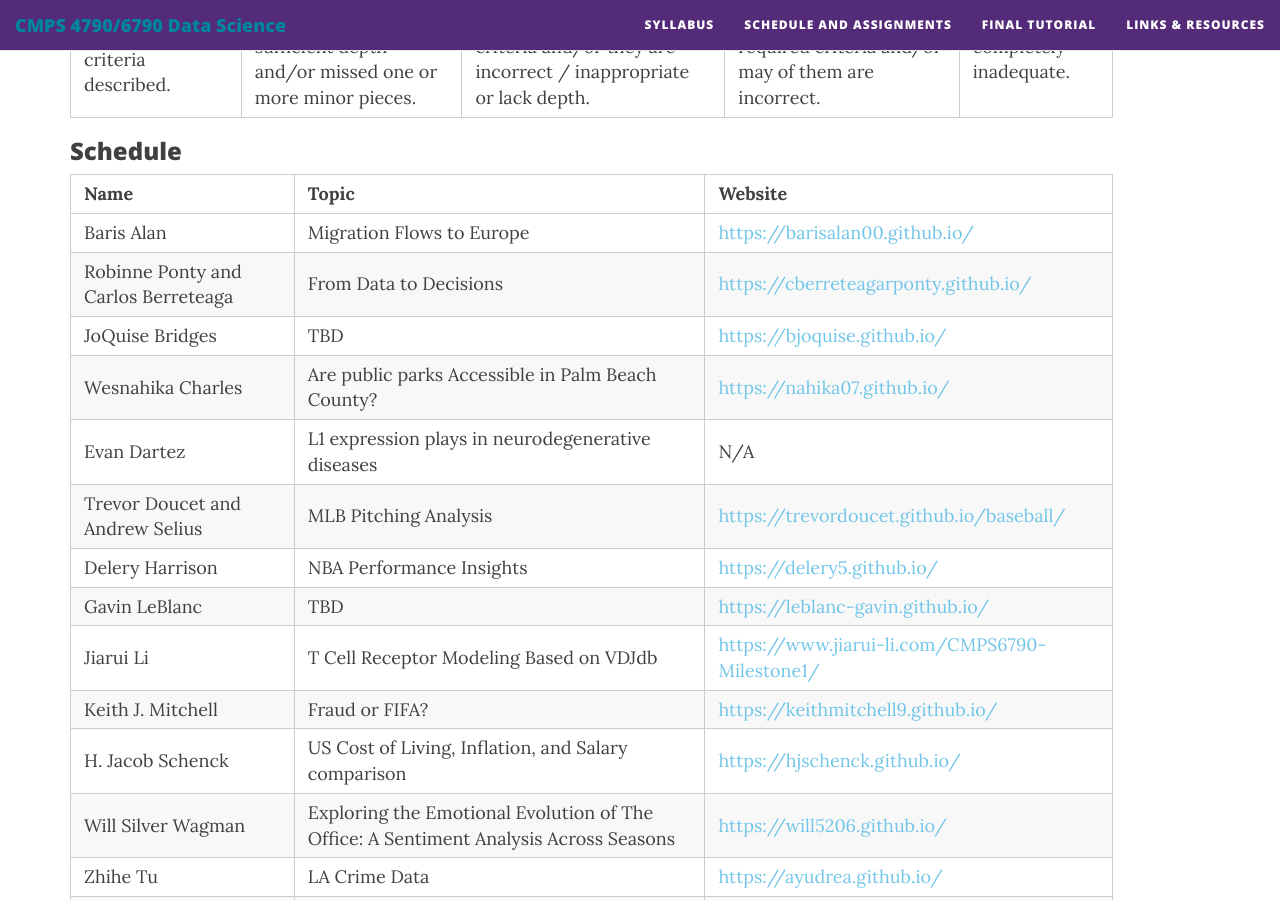
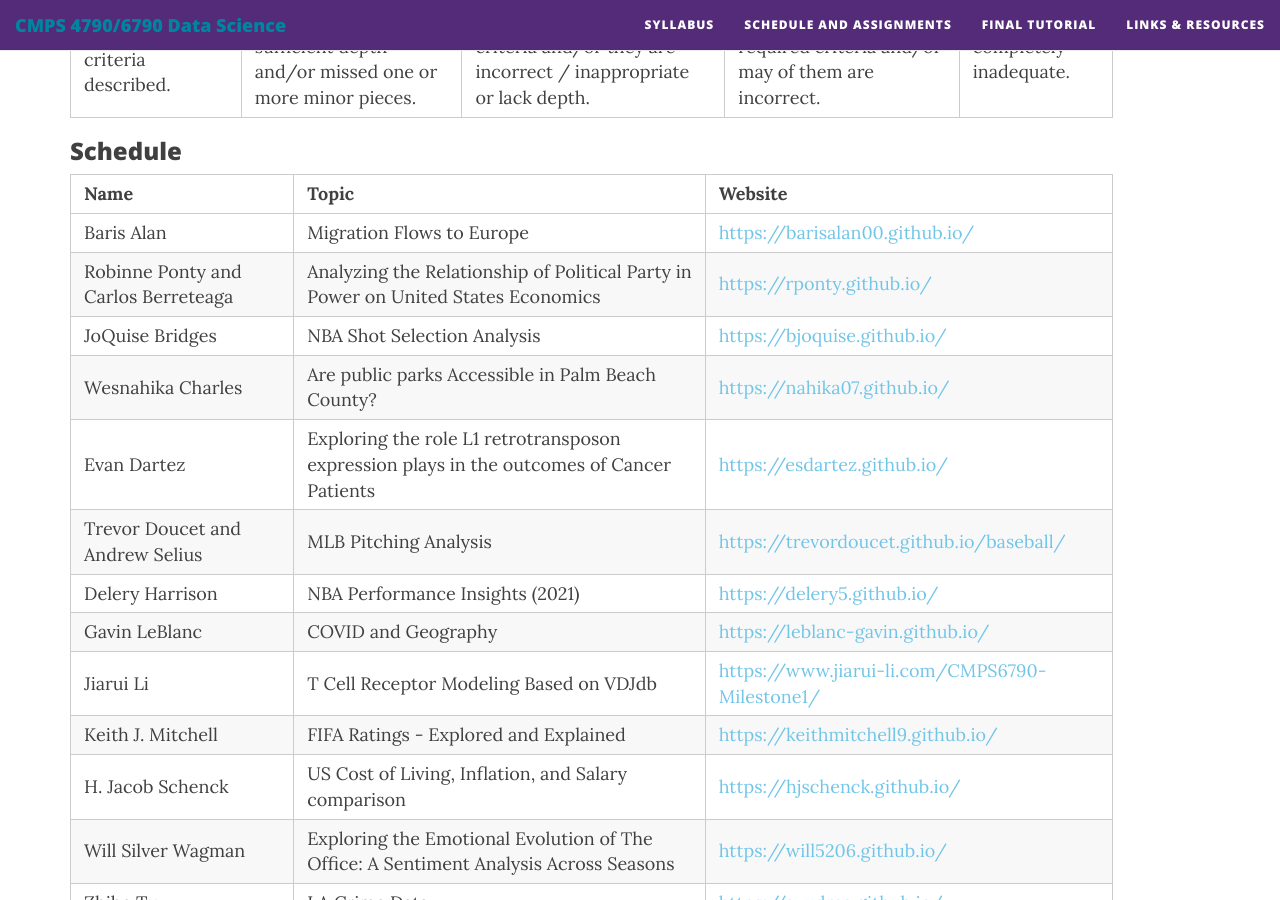
Before and after one commit to nmattei/cmps6790, a Jekyll site: the page built from _projects/FinalTutorial/FinalTutorial.md, in a window 1280 px wide and 900 px high, scrolled down 7055 px. Built offline with Jekyll 4.4.1, drawn with Linux system fonts in a browser that asks for light colours; nearby versions of some CDN libraries.

Commit message:
updated final tutorial

```diff
--- a/_projects/FinalTutorial/FinalTutorial.md
+++ b/_projects/FinalTutorial/FinalTutorial.md
@@ -170,15 +170,15 @@ Here are some past short decks that are very good:
 | **Name**                               | **Topic**                                                                            | **Website**                                    |
 |----------------------------------------|--------------------------------------------------------------------------------------|------------------------------------------------|
 | Baris Alan                             | Migration Flows to Europe                                                            | <https://barisalan00.github.io/>
-| Robinne Ponty and Carlos Berreteaga    | From Data to Decisions                                                               | <https://cberreteagarponty.github.io/>           |
-| JoQuise Bridges                        | TBD                                                                                  | <https://bjoquise.github.io/>                    |
+| Robinne Ponty and Carlos Berreteaga    | Analyzing the Relationship of Political Party in Power on United States Economics    | <https://rponty.github.io/>           |
+| JoQuise Bridges                        | NBA Shot Selection Analysis                                                          | <https://bjoquise.github.io/>                    |
 | Wesnahika Charles                      | Are public parks Accessible in Palm Beach County?                                    | <https://nahika07.github.io/>                    |
-| Evan Dartez                            | L1 expression plays in neurodegenerative diseases                                    | N/A                                            |
+| Evan Dartez                            | Exploring the role L1 retrotransposon expression plays in the outcomes of Cancer Patients    | <https://esdartez.github.io/>                                            |
 | Trevor Doucet and Andrew Selius        | MLB Pitching Analysis                                                                | <https://trevordoucet.github.io/baseball/>       |
-| Delery Harrison                        | NBA Performance Insights                                                             | <https://delery5.github.io/>                     |
-| Gavin LeBlanc                          | TBD                                                                                  | <https://leblanc-gavin.github.io/>               |
+| Delery Harrison                        | NBA Performance Insights (2021)                                                      | <https://delery5.github.io/>                     |
+| Gavin LeBlanc                          | COVID and Geography                                                                  | <https://leblanc-gavin.github.io/>               |
 | Jiarui Li                              | T Cell Receptor Modeling Based on VDJdb                                              | <https://www.jiarui-li.com/CMPS6790-Milestone1/> |
-| Keith J. Mitchell                      | Fraud or FIFA?                                                                       | <https://keithmitchell9.github.io/>              |
+| Keith J. Mitchell                      | FIFA Ratings - Explored and Explained                                                | <https://keithmitchell9.github.io/>              |
 | H. Jacob Schenck                       | US Cost of Living, Inflation, and Salary comparison                                  | <https://hjschenck.github.io/>                   |
 | Will Silver Wagman                     | Exploring the Emotional Evolution of The Office: A Sentiment Analysis Across Seasons | <https://will5206.github.io/>                    |
 | Zhihe Tu                               | LA Crime Data                                                                        | <https://ayudrea.github.io/>                     |
```
